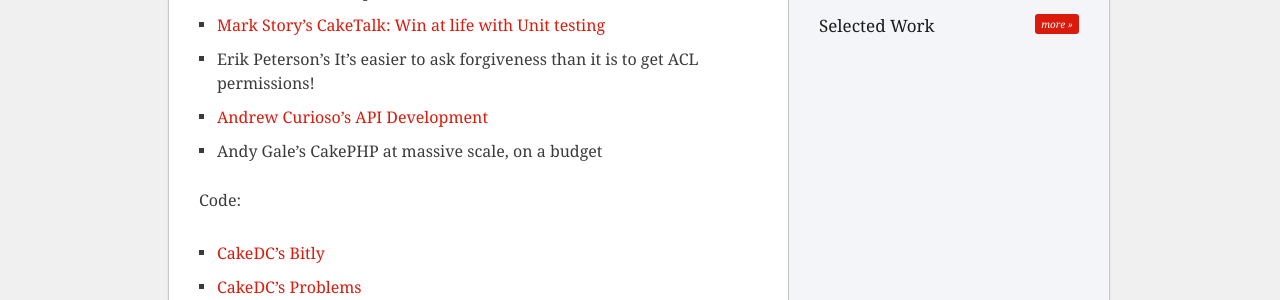
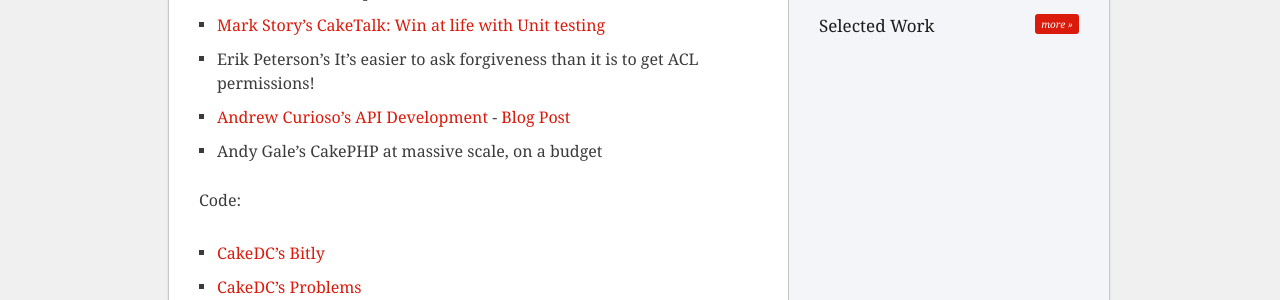
Before and after one commit to husayt/josediazgonzalez.com, a Jekyll site: the page built from _posts/2010-09-04-cakefest-conference-notes.markdown, in a window 1280 px wide. Shown: the part 740-1040 px from the top of the page. Built offline with Jekyll 4.4.1, drawn with Linux system fonts in a browser that asks for light colours; Markdown is read by kramdown in place of the engine named in the settings.

Commit message:
adding Andrew's blog post

```diff
--- a/_posts/2010-09-04-cakefest-conference-notes.markdown
+++ b/_posts/2010-09-04-cakefest-conference-notes.markdown
@@ -25,7 +25,7 @@
 * Larry Master's CakeTalk: CakePHP Community: The whole is greater than the sum of its parts
 * [Mark Story's CakeTalk: Win at life with Unit testing](http://mark-story.com/downloads/view/win-at-life-with-unit-testing)
 * Erik Peterson's It's easier to ask forgiveness than it is to get ACL permissions!
-* [Andrew Curioso's API Development](http://www.slideshare.net/andrewcurioso/cakefest-2010-api-development)
+* [Andrew Curioso's API Development](http://www.slideshare.net/andrewcurioso/cakefest-2010-api-development) - [Blog Post](http://andrewcurioso.com/2010/06/cakefest-2010/)
 * Andy Gale's CakePHP at massive scale, on a budget
 
 
```
